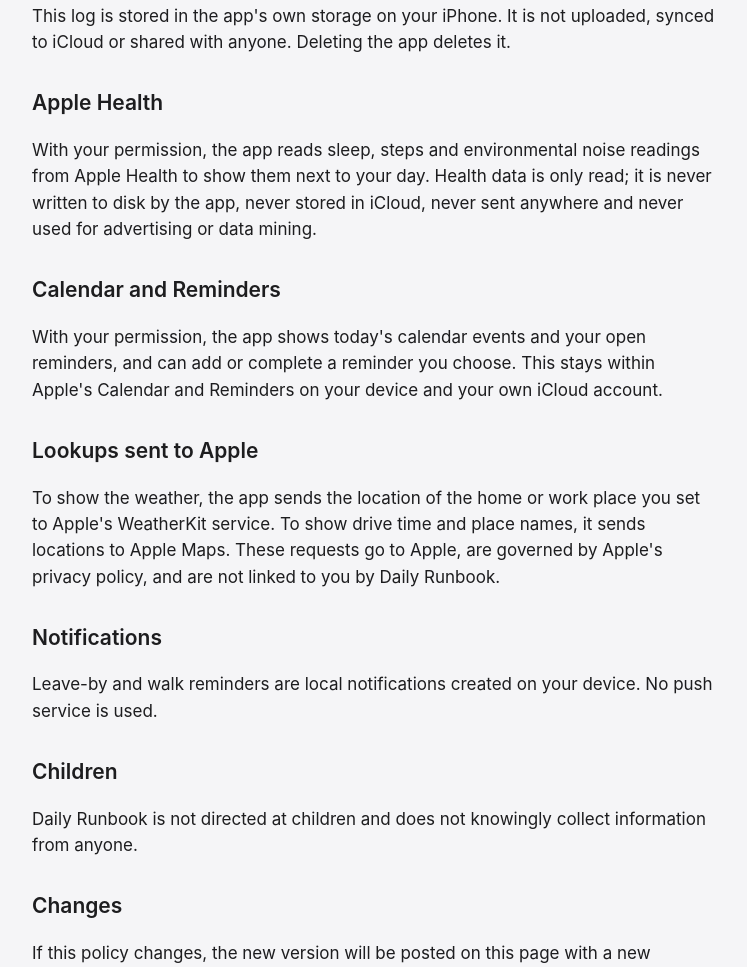
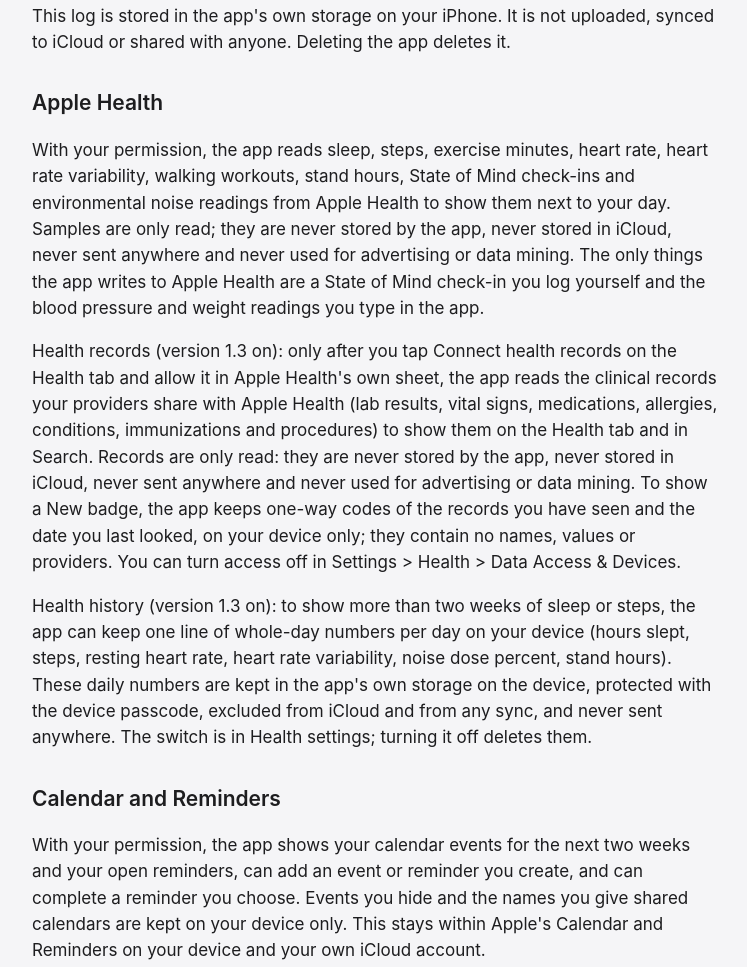
Before and after one commit to amgarcia2235/runbook-site, a plain HTML site: page privacy.html in a window 1280 px wide. Shown: the part 656-1623 px from the top of the page, without its empty margins (264-1011 px from the left). Drawn offline with Linux system fonts and the light colour scheme.

Commit message:
Privacy policy: match the app (1.3 health records, exercise, vitals)
Co-Authored-By: Claude Opus 5.5 <noreply@anthropic.com>

```diff
--- a/privacy.html
+++ b/privacy.html
@@ -27,10 +27,12 @@
 <p>This log is stored in the app's own storage on your iPhone. It is not uploaded, synced to iCloud or shared with anyone. Deleting the app deletes it.</p>
 
 <h2>Apple Health</h2>
-<p>With your permission, the app reads sleep, steps and environmental noise readings from Apple Health to show them next to your day. Health data is only read; it is never written to disk by the app, never stored in iCloud, never sent anywhere and never used for advertising or data mining.</p>
+<p>With your permission, the app reads sleep, steps, exercise minutes, heart rate, heart rate variability, walking workouts, stand hours, State of Mind check-ins and environmental noise readings from Apple Health to show them next to your day. Samples are only read; they are never stored by the app, never stored in iCloud, never sent anywhere and never used for advertising or data mining. The only things the app writes to Apple Health are a State of Mind check-in you log yourself and the blood pressure and weight readings you type in the app.</p>
+<p>Health records (version 1.3 on): only after you tap Connect health records on the Health tab and allow it in Apple Health's own sheet, the app reads the clinical records your providers share with Apple Health (lab results, vital signs, medications, allergies, conditions, immunizations and procedures) to show them on the Health tab and in Search. Records are only read: they are never stored by the app, never stored in iCloud, never sent anywhere and never used for advertising or data mining. To show a New badge, the app keeps one-way codes of the records you have seen and the date you last looked, on your device only; they contain no names, values or providers. You can turn access off in Settings &gt; Health &gt; Data Access &amp; Devices.</p>
+<p>Health history (version 1.3 on): to show more than two weeks of sleep or steps, the app can keep one line of whole-day numbers per day on your device (hours slept, steps, resting heart rate, heart rate variability, noise dose percent, stand hours). These daily numbers are kept in the app's own storage on the device, protected with the device passcode, excluded from iCloud and from any sync, and never sent anywhere. The switch is in Health settings; turning it off deletes them.</p>
 
 <h2>Calendar and Reminders</h2>
-<p>With your permission, the app shows today's calendar events and your open reminders, and can add or complete a reminder you choose. This stays within Apple's Calendar and Reminders on your device and your own iCloud account.</p>
+<p>With your permission, the app shows your calendar events for the next two weeks and your open reminders, can add an event or reminder you create, and can complete a reminder you choose. Events you hide and the names you give shared calendars are kept on your device only. This stays within Apple's Calendar and Reminders on your device and your own iCloud account.</p>
 
 <h2>Lookups sent to Apple</h2>
 <p>To show the weather, the app sends the location of the home or work place you set to Apple's WeatherKit service. To show drive time and place names, it sends locations to Apple Maps. These requests go to Apple, are governed by Apple's privacy policy, and are not linked to you by Daily Runbook.</p>
```
